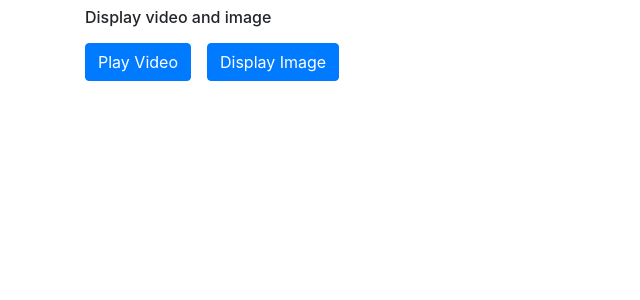
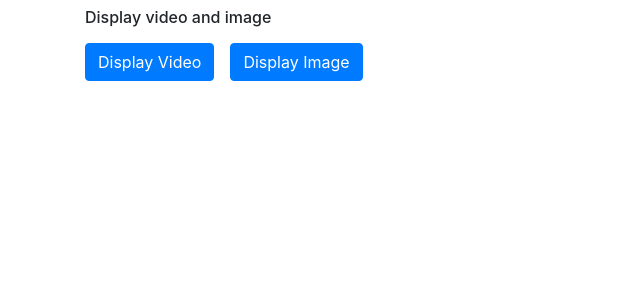
Before and after one commit to Kiran-Aexonic/iframe, an Angular app: page / in a window 1280 px wide. Shown: the top 300 px of the page, without its empty margins (0-640 px from the left). Built offline with nearby package versions, Linux system fonts and the light colour scheme.

Commit message:
first commit

```diff
--- a/src/app/content/content.component.html
+++ b/src/app/content/content.component.html
@@ -1,7 +1,7 @@
 <div class="container">
     <h6 class="mt-2">Display video and image</h6>
-    <button class="btn btn-primary mt-2" (click)="isPlay = !isPlay">{{ isPlay? 'Stop
-        Video':'Play Video'}}</button>
+    <button class="btn btn-primary mt-2" (click)="isPlay = !isPlay">{{ isPlay? 'Hide
+        Video':'Display Video'}}</button>
     <button class="btn btn-primary mt-2 ml-3" (click)="isDisplay = !isDisplay">{{isDisplay? 'Hide Image':'Display Image'}}</button>
     <div class="row">
         <div *ngIf="isPlay" class="mt-2">
```
